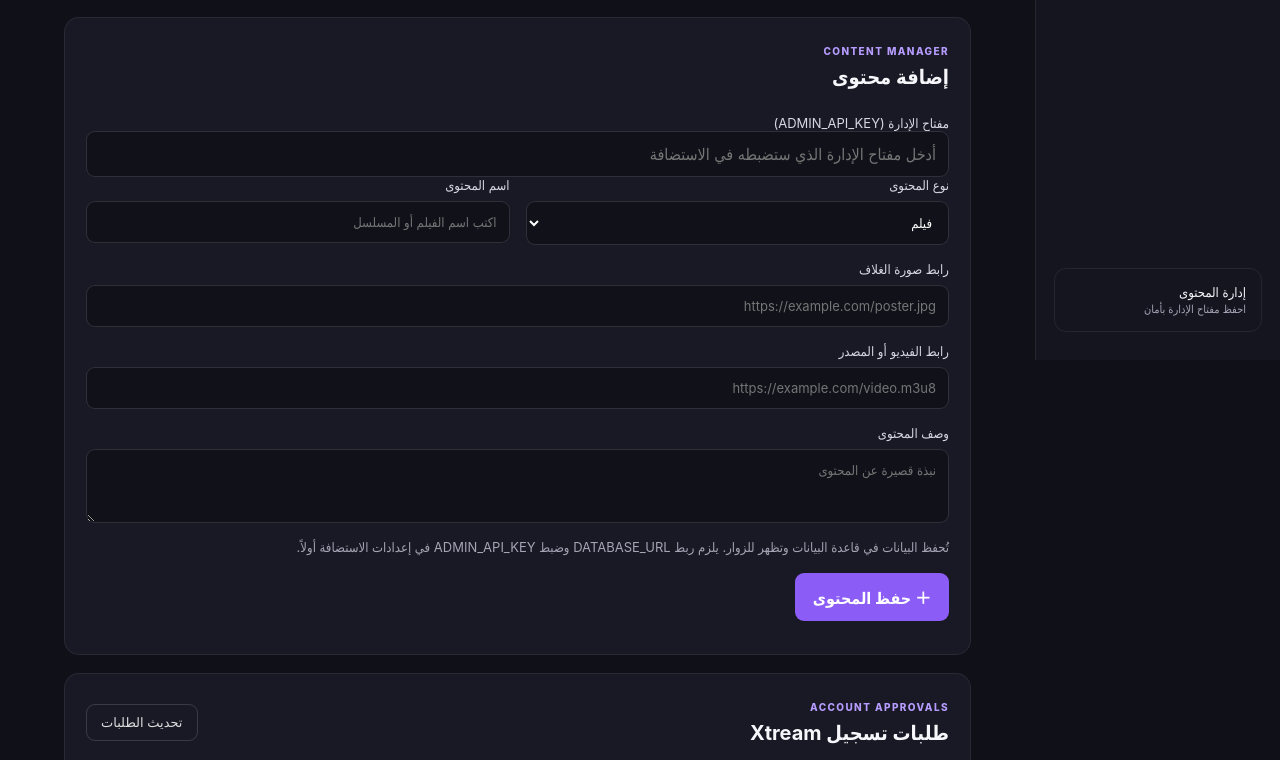
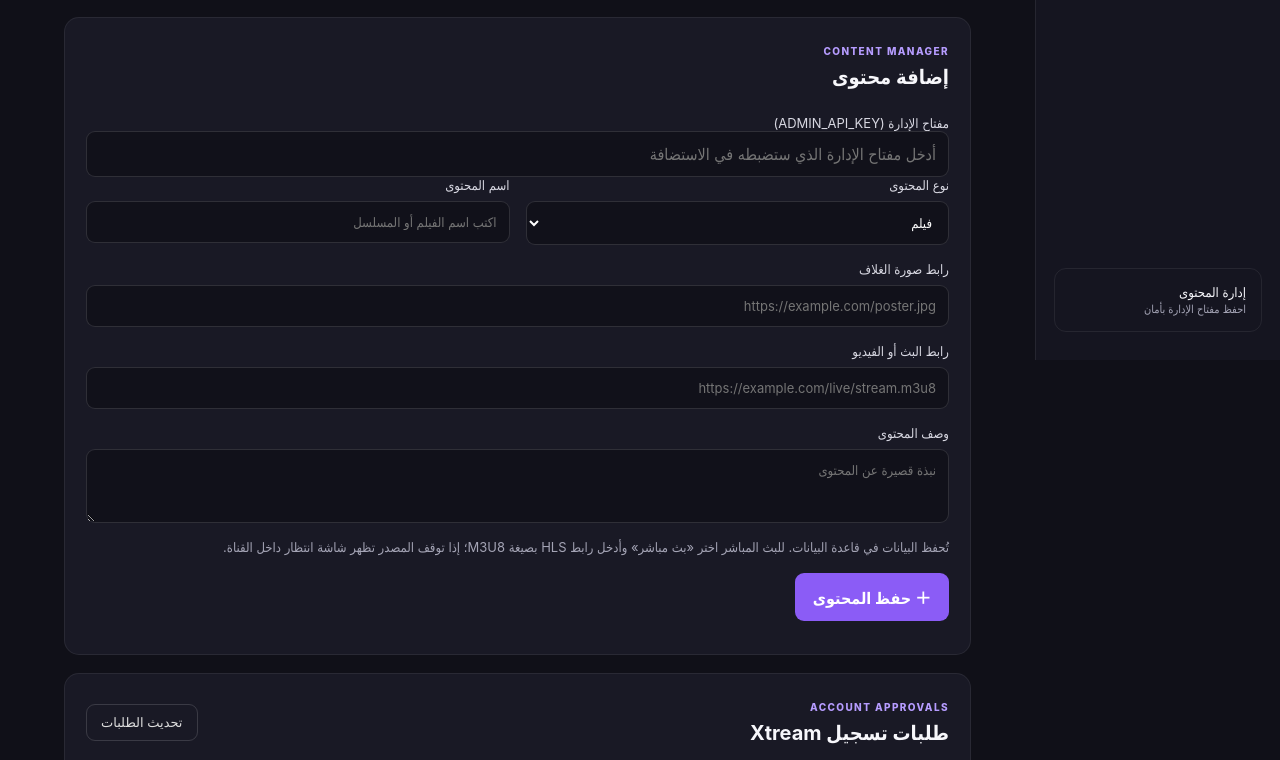
Before and after one commit to Abboudgg/CASS-TV, a website: page public/admin.html in a window 1280 px wide. Shown: the part 440-1200 px from the top of the page. Drawn offline with Linux system fonts and the light colour scheme; no server answers.

Commit message:
Clarify HLS source field for live channels

```diff
--- a/public/admin.html
+++ b/public/admin.html
@@ -43,10 +43,10 @@
           <label>نوع المحتوى<select id="type"><option value="movie">فيلم</option><option value="series">مسلسل</option><option value="live">بث مباشر</option></select></label>
           <label>اسم المحتوى<input id="title" required maxlength="100" placeholder="اكتب اسم الفيلم أو المسلسل"></label>
           <label class="wide">رابط صورة الغلاف<input id="poster" type="url" placeholder="https://example.com/poster.jpg"></label>
-          <label class="wide">رابط الفيديو أو المصدر<input id="stream" type="url" placeholder="https://example.com/video.m3u8"></label>
+          <label class="wide">رابط البث أو الفيديو<input id="stream" type="url" placeholder="https://example.com/live/stream.m3u8"></label>
           <label class="wide">وصف المحتوى<textarea id="description" rows="3" maxlength="500" placeholder="نبذة قصيرة عن المحتوى"></textarea></label>
         </div>
-        <p class="hint">تُحفظ البيانات في قاعدة البيانات وتظهر للزوار. يلزم ربط DATABASE_URL وضبط ADMIN_API_KEY في إعدادات الاستضافة أولاً.</p>
+        <p class="hint">تُحفظ البيانات في قاعدة البيانات. للبث المباشر اختر «بث مباشر» وأدخل رابط HLS بصيغة M3U8؛ إذا توقف المصدر تظهر شاشة انتظار داخل القناة.</p>
         <button type="submit">＋ حفظ المحتوى</button>
         <p id="formMessage" role="status"></p>
       </form>
```
